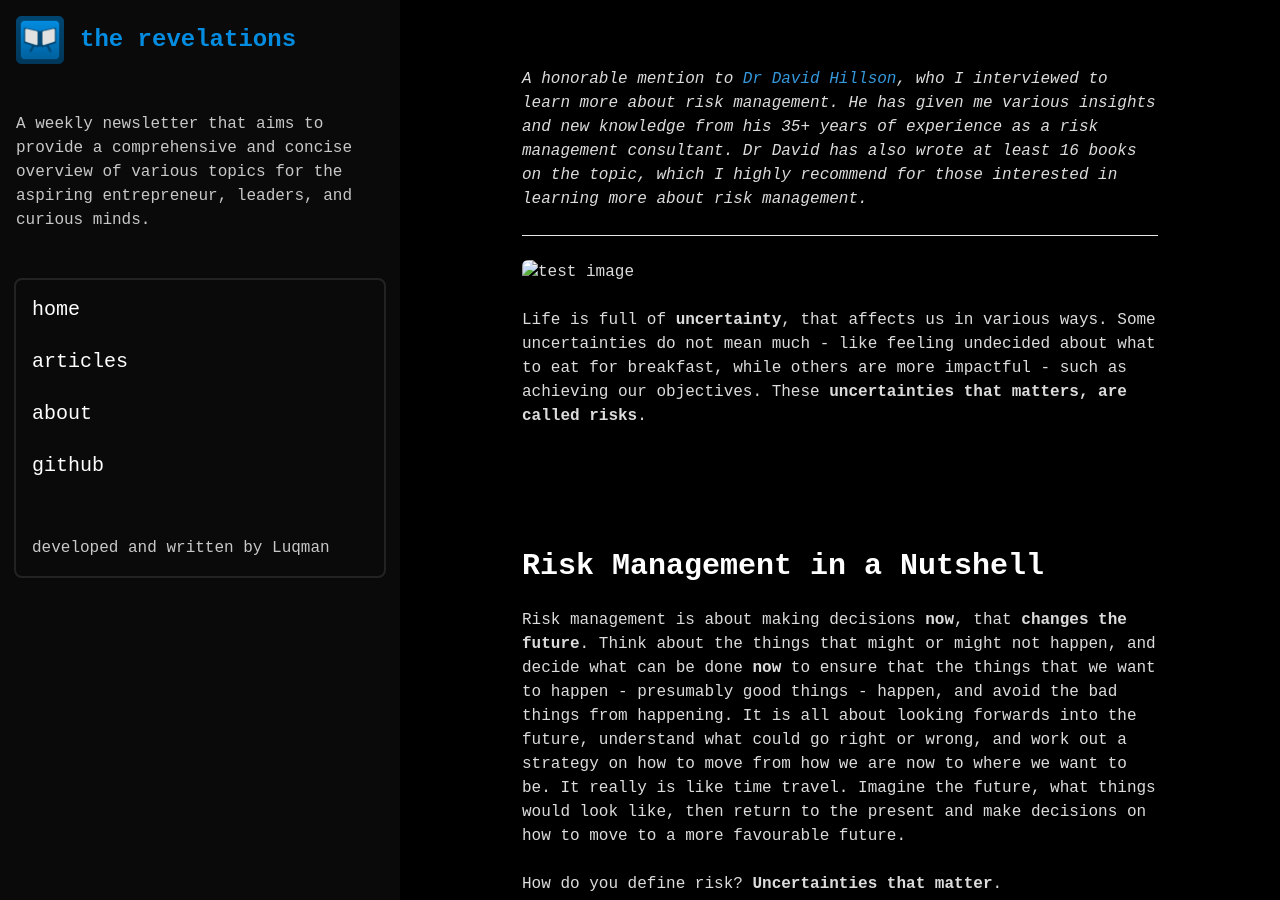
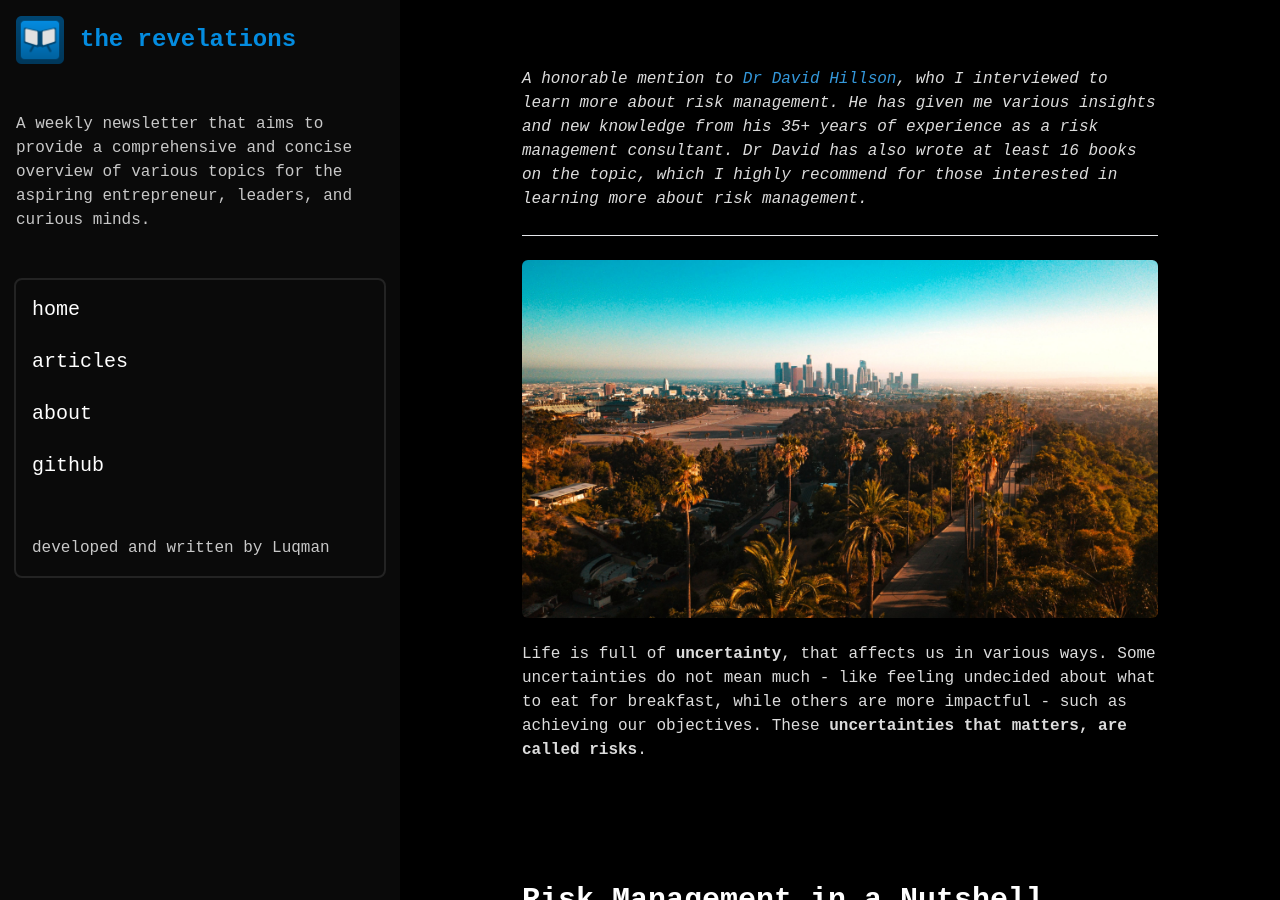
Before and after one commit to theluqmn/revelations, a Jekyll site: the page built from articles/risk-management.md, in a window 1280 px wide and 900 px high, scrolled down 437 px. Built offline with Jekyll 4.4.1, drawn with Linux system fonts in a browser that asks for light colours; nearby versions of some CDN libraries; some web fonts are replaced.

Commit message:
lets try manual linking

```diff
--- a/articles/risk-management.md
+++ b/articles/risk-management.md
@@ -10,7 +10,7 @@ author: Luqman
 
 ---
 
-![test image](https://theluqmn.github.io/revelations/assets/images/la.jpg)
+![test image](../assets/la.jpg)
 
 Life is full of **uncertainty**, that affects us in various ways. Some uncertainties do not mean much - like feeling undecided about what to eat for breakfast, while others are more impactful - such as achieving our objectives. These **uncertainties that matters, are called risks**.
 
```
Also changed, not shown: README.md.
